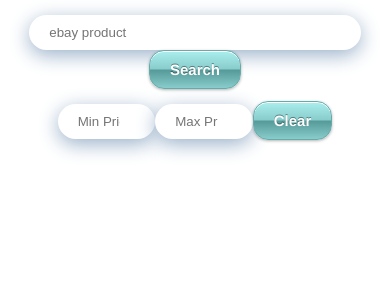
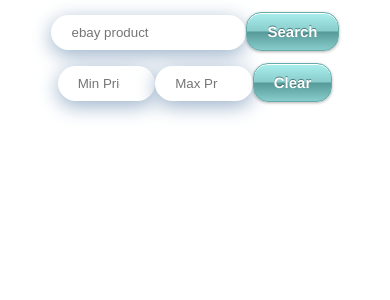
Before and after one commit to Gregfanyan/React_Table_App, a React (Create React App) app: page / in a window 390 px wide. Shown: the top 300 px of the page. Built offline with nearby package versions, Linux system fonts and the light colour scheme; no server answers.

Commit message:
style: improving responsiveness

```diff
--- a/src/App.css
+++ b/src/App.css
@@ -38,7 +38,7 @@
 }
 
 input[type="text"] {
-  width: 85%;
+  width: 80%;
   padding: 10px 20px;
   margin: 15px 0 0;
   box-sizing: border-box;
@@ -100,3 +100,9 @@
   top: 1px;
   background: grey;
 }
+
+@media screen and (max-width: 767px) {
+  input[type="text"]:first-child {
+    width: 50%;
+  }
+}
--- a/src/components/MainTable/table.css
+++ b/src/components/MainTable/table.css
@@ -30,3 +30,11 @@
 .pagination > * {
   margin: 10px;
 }
+
+@media screen and (max-width: 767px) {
+  table tr,
+  td {
+    display: grid;
+    grid-template-columns: repeat(2, 1fr);
+  }
+}
```
Lines whose indentation alone changed are shown as unchanged.
